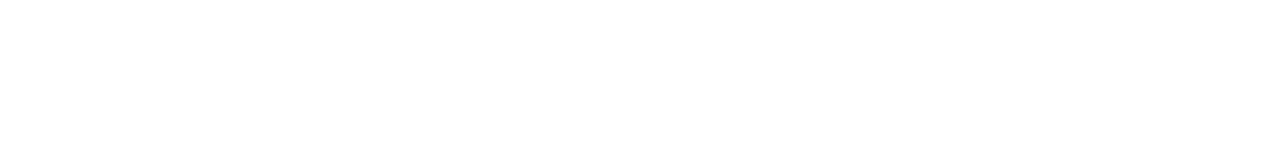
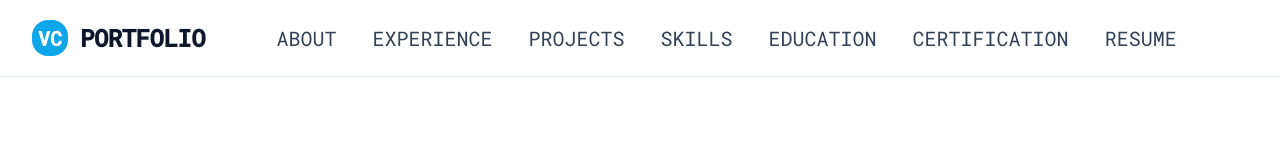
Before and after one commit to vaibhav12686/vaibhav12686.github.io, a plain HTML site: page index.html in a window 1280 px wide. Drawn offline with nearby package versions, Linux system fonts and the light colour scheme.

Commit message:
add: Logo & desktop navigator

```diff
--- a/index.html
+++ b/index.html
@@ -5,7 +5,7 @@
     <meta name="viewport" content="width=device-width, initial-scale=1.0">
     <meta name="description" content="Vaibhav Chandola">
     <title> PORTFOLIO </title>
-    <!-- Tailwind CSS CDN for immediate use and pixel-perfect responsive styling -->
+    <!-- Tailwind CSS CDN for immediate use and responsive styling -->
     <script src="https://cdn.tailwindcss.com"></script>
     <style>
         @import url('https://fonts.googleapis.com/css2?family=Roboto+Mono:wght@400;500&display=swap');
@@ -97,3 +97,26 @@
         }
     </style>
 </head>
+<body class="tail-container font-[Roboto_Mono]">
+    <nav class="bg-white border-b border-slate-200 sticky top-0 z-50">
+        <div class="max-w-screen-2xl mx-auto">
+            <div class="px-8 py-5 flex items-center justify-between">
+                <!-- Logo / Name -->
+                <div class="flex items-center gap-x-3">
+                    <div class="w-9 h-9 bg-sky-500 rounded-2xl flex items-center justify-center text-white text-xl font-bold heading-font">VC</div>
+                    <a href="#" class="text-2xl font-semibold tracking-[-0.5px] heading-font text-slate-900"> PORTFOLIO</a>
+                </div>
+
+                <!-- Desktop Navigation -->
+                <div class="hidden md:flex items-center gap-x-9 text-slate-700 font-large">
+                    <a onclick="smoothScrollTo('about')" class="nav-link cursor-pointer text-xl">ABOUT</a>
+                    <a onclick="smoothScrollTo('experience')" class="nav-link cursor-pointer text-xl">EXPERIENCE</a>
+                    <a onclick="smoothScrollTo('projects')" class="nav-link cursor-pointer text-xl">PROJECTS</a>
+                    <a onclick="smoothScrollTo('skills')" class="nav-link cursor-pointer text-xl">SKILLS</a>
+                    <a onclick="smoothScrollTo('education')" class="nav-link cursor-pointer text-xl">EDUCATION</a>
+                    <a onclick="openCertModal()" class="nav-link cursor-pointer text-xl">CERTIFICATION</a>
+                    <a onclick="openResume()" class="nav-link cursor-pointer text-xl">RESUME</a>
+                </div>
+
+
+                <div class="flex items-center gap-x-4">
```
